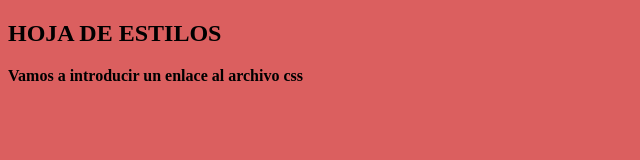
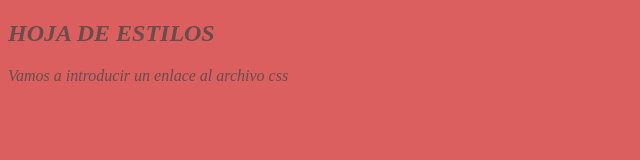
Before and after one commit to hubertkurdziel/edifp, a plain HTML site: page index.html in a window 1280 px wide. Shown: the whole page, without its empty margins (0-640 px from the left). Drawn offline with Linux system fonts and the light colour scheme.

Commit message:
Cursiva y color verde

```diff
--- a/css/estilos.css
+++ b/css/estilos.css
@@ -1,5 +1,6 @@
 body{
     background-color: rgb(219, 95, 95);
-    font-weight: bold;
-    color: rgb(0, 0, 0);
+    font-style: italic;
+    color: rgb(104, 77, 77);
+
 }
```
